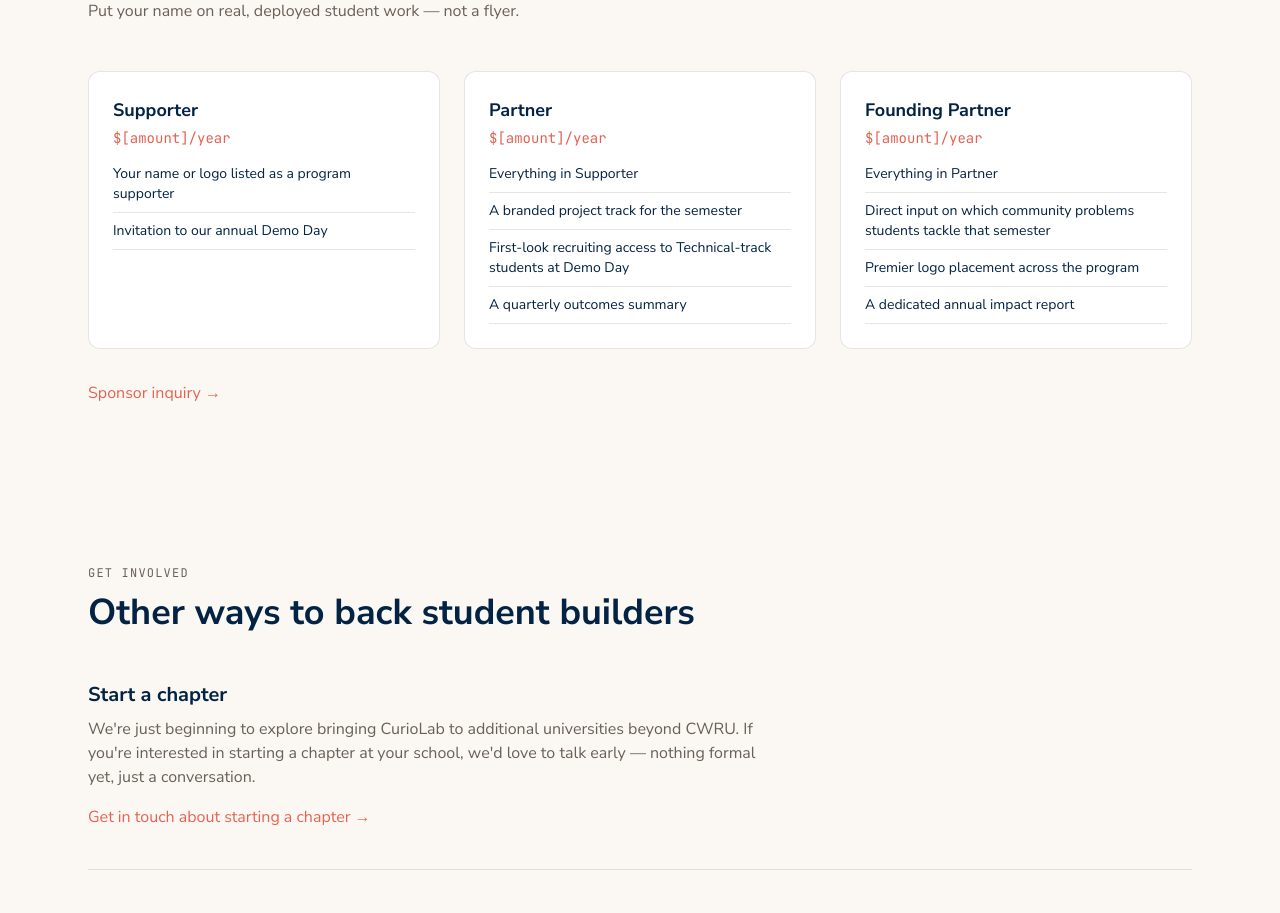
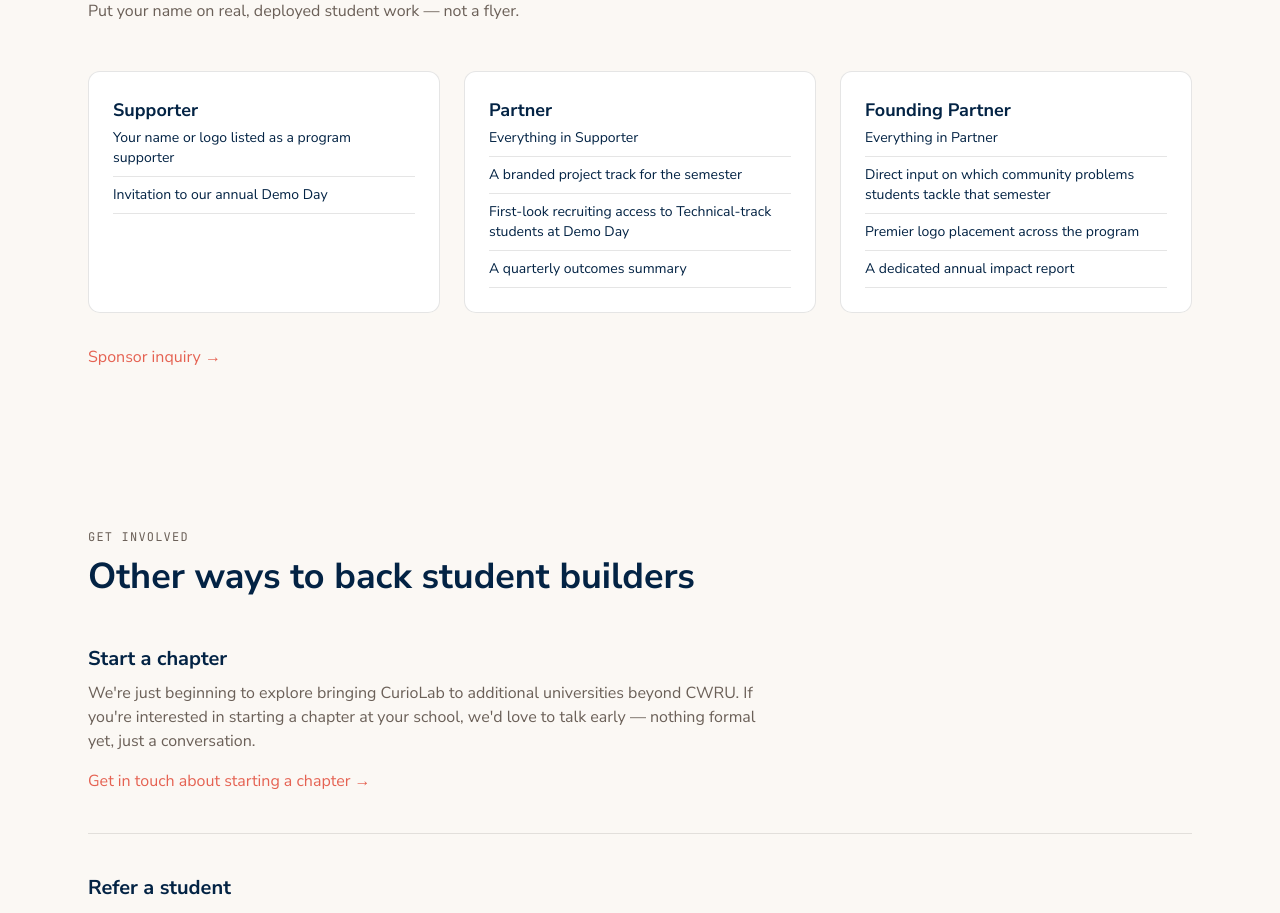
Before and after one commit to anaizma/CurioLabWeb, a Next.js app: page /support in a window 1280 px wide. Shown: the part 960-1873 px from the top of the page. Built offline with nearby package versions, Linux system fonts and the light colour scheme.

Commit message:
taking off prices for supporters

```diff
--- a/app/support/page.tsx
+++ b/app/support/page.tsx
@@ -24,7 +24,6 @@ const evidence = [
 const tiers = [
   {
     name: "Supporter",
-    price: "$[amount]/year",
     benefits: [
       "Your name or logo listed as a program supporter",
       "Invitation to our annual Demo Day",
@@ -32,7 +31,6 @@ const tiers = [
   },
   {
     name: "Partner",
-    price: "$[amount]/year",
     benefits: [
       "Everything in Supporter",
       "A branded project track for the semester",
@@ -42,7 +40,6 @@ const tiers = [
   },
   {
     name: "Founding Partner",
-    price: "$[amount]/year",
     benefits: [
       "Everything in Partner",
       "Direct input on which community problems students tackle that semester",
@@ -93,7 +90,6 @@ export default function SupportPage() {
           {tiers.map((t) => (
             <div key={t.name} className="bg-white border border-black/10 rounded-xl p-6">
               <h3 className="font-bold text-lg mb-1">{t.name}</h3>
-              <p className="text-coral font-mono text-sm mb-4">{t.price}</p>
               <ul className="space-y-2 text-sm">
                 {t.benefits.map((b) => (
                   <li key={b} className="border-b border-black/10 pb-2">{b}</li>
```
